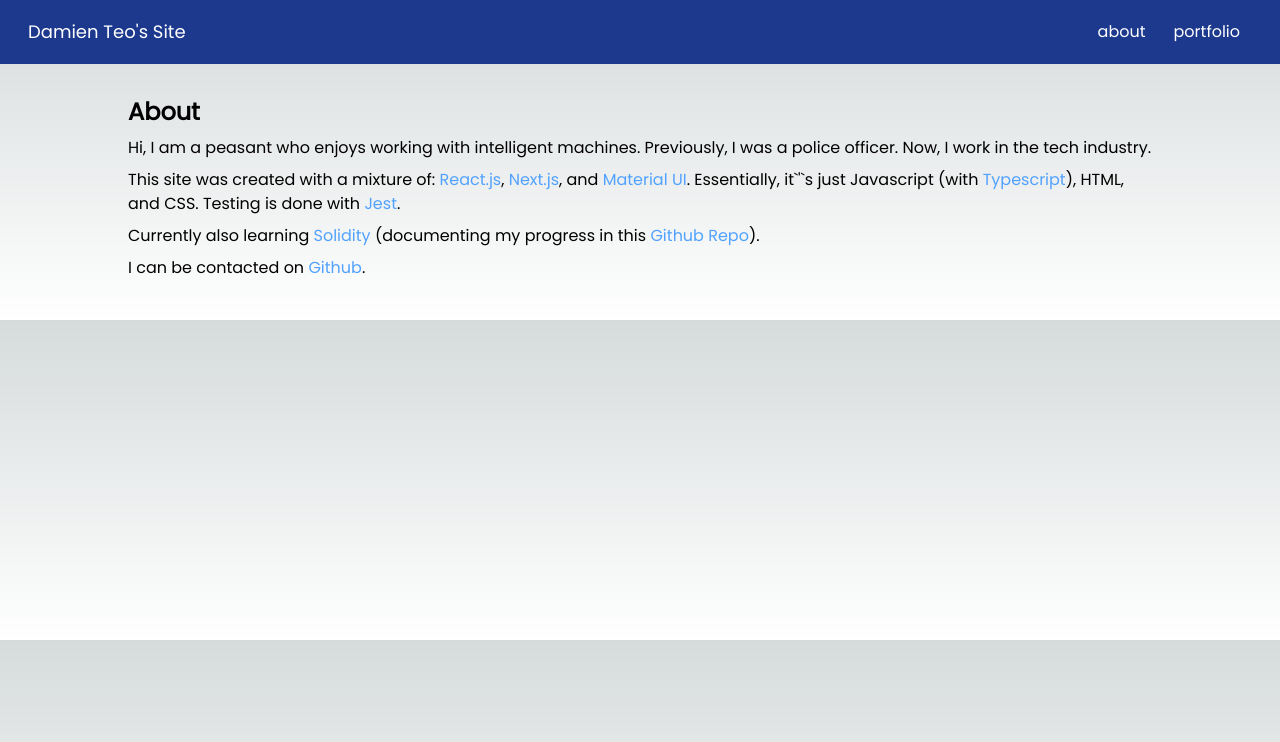
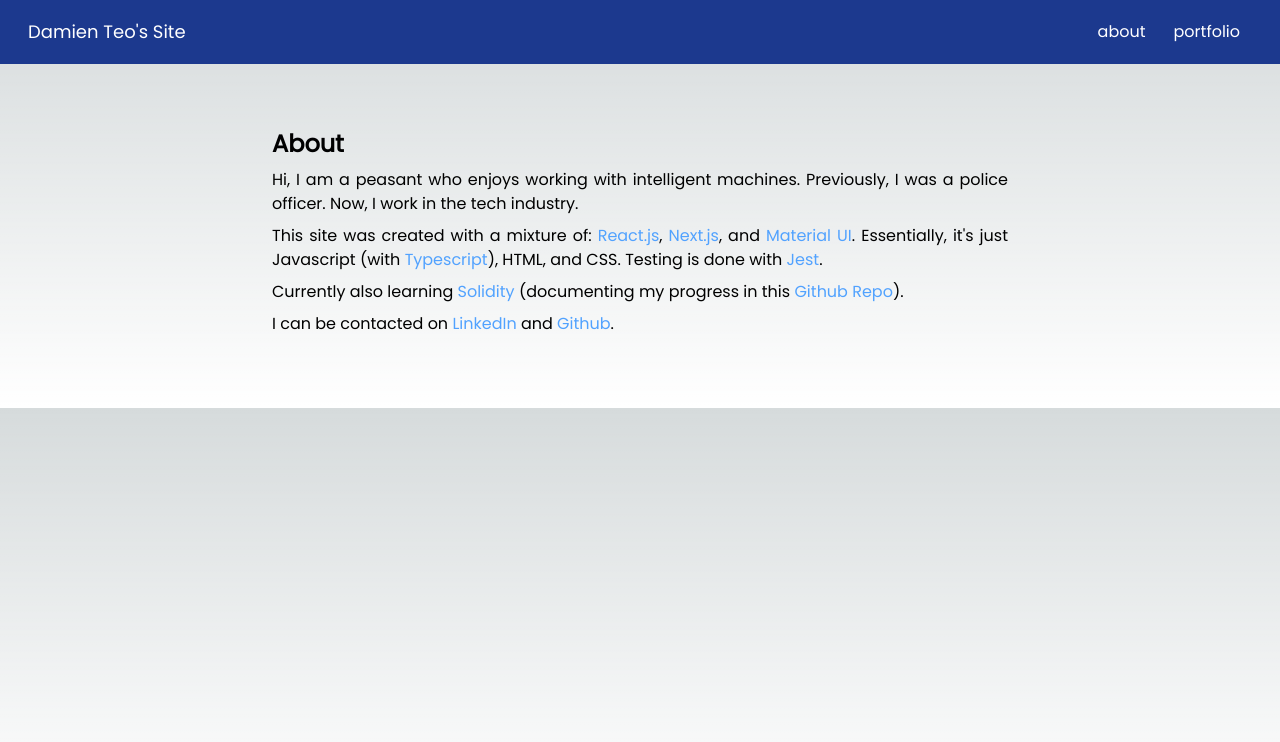
Before and after one commit to damienteo/my-app, a Next.js app: page / in a window 1280 px wide. Shown: the top 742 px of the page. Built offline with nearby package versions, Linux system fonts and the light colour scheme.

Commit message:
Add Metadata

```diff
--- a/app/about/page.tsx
+++ b/app/about/page.tsx
@@ -1,53 +1,15 @@
 import React from 'react'
-import { ExternalLink, Header, Paragraph } from '../components/common'
+import { Metadata } from 'next'
+import AboutPage from '../components/views/about/AboutPage'
 
-const AboutPage = () => {
-  return (
-    // <Layout
-    //   title="About Damien Teo"
-    //   description="Damien Teo is a peasant who enjoys working with intelligent
-    // machines. Previously, he was a police officer. Now, he work in the tech
-    // industry."
-    // >
-    <div className="max-w-3xl mx-auto px-4 md:py-8 text-justify">
-      <Header text="About" />
-      <Paragraph>
-        Hi, I am a peasant who enjoys working with intelligent machines.
-        Previously, I was a police officer. Now, I work in the tech industry.
-      </Paragraph>
-      <Paragraph>
-        This site was created with a mixture of:{' '}
-        <ExternalLink url="https://reactjs.org/" label="React.js" />
-        , <ExternalLink url="https://nextjs.org/" label="Next.js" />, and{' '}
-        <ExternalLink url="https://material-ui.com/" label="Material UI" />.
-        Essentially, it's just Javascript (with{' '}
-        <ExternalLink
-          url="https://www.typescriptlang.org/"
-          label="Typescript"
-        />
-        ), HTML, and CSS. Testing is done with{' '}
-        <ExternalLink url="https://jestjs.io/" label="Jest" />.
-      </Paragraph>
-      <Paragraph>
-        Currently also learning{' '}
-        <ExternalLink url="https://docs.soliditylang.org/" label="Solidity" />{' '}
-        (documenting my progress in this{' '}
-        <ExternalLink
-          url="https://github.com/damienteo/learning-smart-contracts"
-          label="Github Repo"
-        />
-        ).
-      </Paragraph>
-      <Paragraph>
-        I can be contacted on{' '}
-        <ExternalLink
-          url="https://www.linkedin.com/in/damien-teo/"
-          label="LinkedIn"
-        />{' '}
-        and <ExternalLink url="https://github.com/damienteo" label="Github" />.
-      </Paragraph>
-    </div>
-  )
+export const metadata: Metadata = {
+  title: 'About',
+  description:
+    'Damien Teo is a peasant who enjoys working with intelligent machines. Previously, he was a police officer. Now, he work in the tech industry.',
 }
 
-export default AboutPage
+const About: React.FunctionComponent = () => {
+  return <AboutPage />
+}
+
+export default About
--- /dev/null
+++ b/app/components/views/about/AboutPage.tsx
@@ -0,0 +1,53 @@
+import React from 'react'
+import { ExternalLink, Header, Paragraph } from '../../common'
+
+const AboutPage = () => {
+  return (
+    // <Layout
+    //   title="About Damien Teo"
+    //   description="Damien Teo is a peasant who enjoys working with intelligent
+    // machines. Previously, he was a police officer. Now, he work in the tech
+    // industry."
+    // >
+    <div className="max-w-3xl mx-auto px-4 md:py-8 text-justify">
+      <Header text="About" />
+      <Paragraph>
+        Hi, I am a peasant who enjoys working with intelligent machines.
+        Previously, I was a police officer. Now, I work in the tech industry.
+      </Paragraph>
+      <Paragraph>
+        This site was created with a mixture of:{' '}
+        <ExternalLink url="https://reactjs.org/" label="React.js" />
+        , <ExternalLink url="https://nextjs.org/" label="Next.js" />, and{' '}
+        <ExternalLink url="https://material-ui.com/" label="Material UI" />.
+        Essentially, it's just Javascript (with{' '}
+        <ExternalLink
+          url="https://www.typescriptlang.org/"
+          label="Typescript"
+        />
+        ), HTML, and CSS. Testing is done with{' '}
+        <ExternalLink url="https://jestjs.io/" label="Jest" />.
+      </Paragraph>
+      <Paragraph>
+        Currently also learning{' '}
+        <ExternalLink url="https://docs.soliditylang.org/" label="Solidity" />{' '}
+        (documenting my progress in this{' '}
+        <ExternalLink
+          url="https://github.com/damienteo/learning-smart-contracts"
+          label="Github Repo"
+        />
+        ).
+      </Paragraph>
+      <Paragraph>
+        I can be contacted on{' '}
+        <ExternalLink
+          url="https://www.linkedin.com/in/damien-teo/"
+          label="LinkedIn"
+        />{' '}
+        and <ExternalLink url="https://github.com/damienteo" label="Github" />.
+      </Paragraph>
+    </div>
+  )
+}
+
+export default AboutPage
--- a/app/page.tsx
+++ b/app/page.tsx
@@ -1,49 +1,16 @@
 import React from 'react'
-import { ExternalLink, Header, Paragraph } from './components/common'
+import { Metadata } from 'next'
 
-const AboutPage = () => {
-  return (
-    // <Layout
-    //   title="About Damien Teo"
-    //   description="Damien Teo is a peasant who enjoys working with intelligent
-    // machines. Previously, he was a police officer. Now, he work in the tech
-    // industry."
-    // >
-    <>
-      <Header text="About" />
-      <Paragraph>
-        Hi, I am a peasant who enjoys working with intelligent machines.
-        Previously, I was a police officer. Now, I work in the tech industry.
-      </Paragraph>
-      <Paragraph>
-        This site was created with a mixture of:{' '}
-        <ExternalLink url="https://reactjs.org/" label="React.js" />
-        , <ExternalLink url="https://nextjs.org/" label="Next.js" />, and{' '}
-        <ExternalLink url="https://material-ui.com/" label="Material UI" />.
-        Essentially, it`&apos;`s just Javascript (with{' '}
-        <ExternalLink
-          url="https://www.typescriptlang.org/"
-          label="Typescript"
-        />
-        ), HTML, and CSS. Testing is done with{' '}
-        <ExternalLink url="https://jestjs.io/" label="Jest" />.
-      </Paragraph>
-      <Paragraph>
-        Currently also learning{' '}
-        <ExternalLink url="https://docs.soliditylang.org/" label="Solidity" />{' '}
-        (documenting my progress in this{' '}
-        <ExternalLink
-          url="https://github.com/damienteo/learning-smart-contracts"
-          label="Github Repo"
-        />
-        ).
-      </Paragraph>
-      <Paragraph>
-        I can be contacted on{' '}
-        <ExternalLink url="https://github.com/damienteo" label="Github" />.
-      </Paragraph>
-    </>
-  )
+import AboutPage from './components/views/about/AboutPage'
+
+export const metadata: Metadata = {
+  title: 'Damien Teo',
+  description:
+    'Damien Teo is a peasant who enjoys working with intelligent machines. Previously, he was a police officer. Now, he work in the tech industry.',
 }
 
-export default AboutPage
+const Index = () => {
+  return <AboutPage />
+}
+
+export default Index
--- a/app/portfolio/page.tsx
+++ b/app/portfolio/page.tsx
@@ -1,5 +1,12 @@
 import React from 'react'
+import { Metadata } from 'next'
 import { ExternalLink, Header, Paragraph } from '../components/common'
+
+export const metadata: Metadata = {
+  title: 'Portfolio',
+  description:
+    'Here are some small side projects which Damien Teo has previously done.',
+}
 
 const PortfolioPage: React.FunctionComponent = () => {
   return (
```
